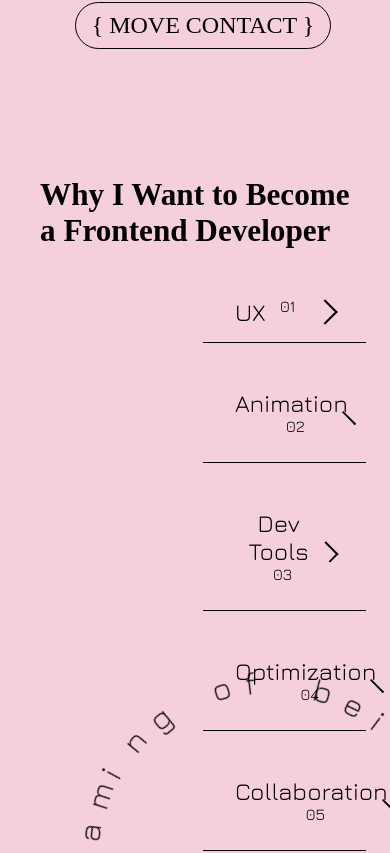
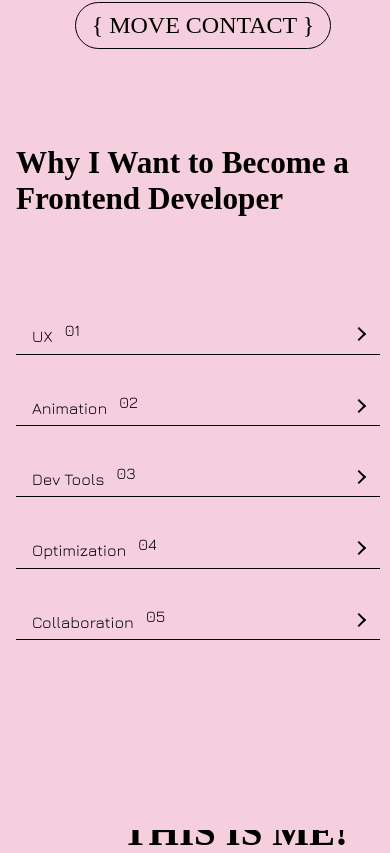
Before and after one commit to zoeznm/kim-bomi-portfolio, a React (Vite) app in the folder kbm/: page / in a window 390 px wide. Shown: the part 752-1605 px from the top of the page. Built offline with nearby package versions, Linux system fonts and the light colour scheme.

Commit message:
why 페이지 반응형 완료

```diff
--- a/kbm/src/components/Why/Why.module.scss
+++ b/kbm/src/components/Why/Why.module.scss
@@ -121,3 +121,97 @@ $rotationDuration: 20s;
     line-height: 1.5;
   }
 }
+// --- Responsive Breakpoints for Why.module.scss ---
+
+@media (max-width: 1024px) {
+  .wrapper {
+    padding: 2rem 0.5rem;
+    margin-bottom: 8rem;
+    .title {
+      font-size: 8vw;
+      margin-bottom: 6rem;
+    }
+    .circleContainer {
+      display: none; // 모바일에서는 숨김
+    }
+    .list {
+      padding-left: 0; // 왼쪽 정렬
+      padding-right: 10px;
+    }
+    .trigger {
+display: flex;
+      align-items: flex-start;
+      padding: 0.5rem 1rem;
+    }
+    .text {
+      font-size: 1rem;
+    }
+    .arrow {
+      width: 0.5rem;
+      height: 0.5rem;
+      margin-top: 0.5rem;
+    }
+  }
+}
+
+@media (max-width: 768px) {
+  .wrapper {
+    padding: 2rem 0.5rem;
+    margin-bottom: 8rem;
+    .title {
+      font-size: 8vw;
+      margin-bottom: 6rem;
+    }
+    .circleContainer {
+      display: none; // 모바일에서는 숨김
+    }
+    .list {
+      padding-left: 0; // 왼쪽 정렬
+      padding-right: 10px;
+    }
+    .trigger {
+display: flex;
+      align-items: flex-start;
+      padding: 0.5rem 1rem;
+    }
+    .text {
+      font-size: 1rem;
+    }
+    .arrow {
+      width: 0.5rem;
+      height: 0.5rem;
+      margin-top: 0.5rem;
+    }
+  }
+}
+
+@media (max-width: 480px) {
+  .wrapper {
+    padding: 2rem 0.5rem;
+    margin-bottom: 8rem;
+    .title {
+      font-size: 8vw;
+      margin-bottom: 6rem;
+    }
+    .circleContainer {
+      display: none; // 모바일에서는 숨김
+    }
+    .list {
+      padding-left: 0; // 왼쪽 정렬
+      padding-right: 10px;
+    }
+    .trigger {
+display: flex;
+      align-items: flex-start;
+      padding: 0.5rem 1rem;
+    }
+    .text {
+      font-size: 1rem;
+    }
+    .arrow {
+      width: 0.5rem;
+      height: 0.5rem;
+      margin-top: 0.5rem;
+    }
+  }
+}
```
